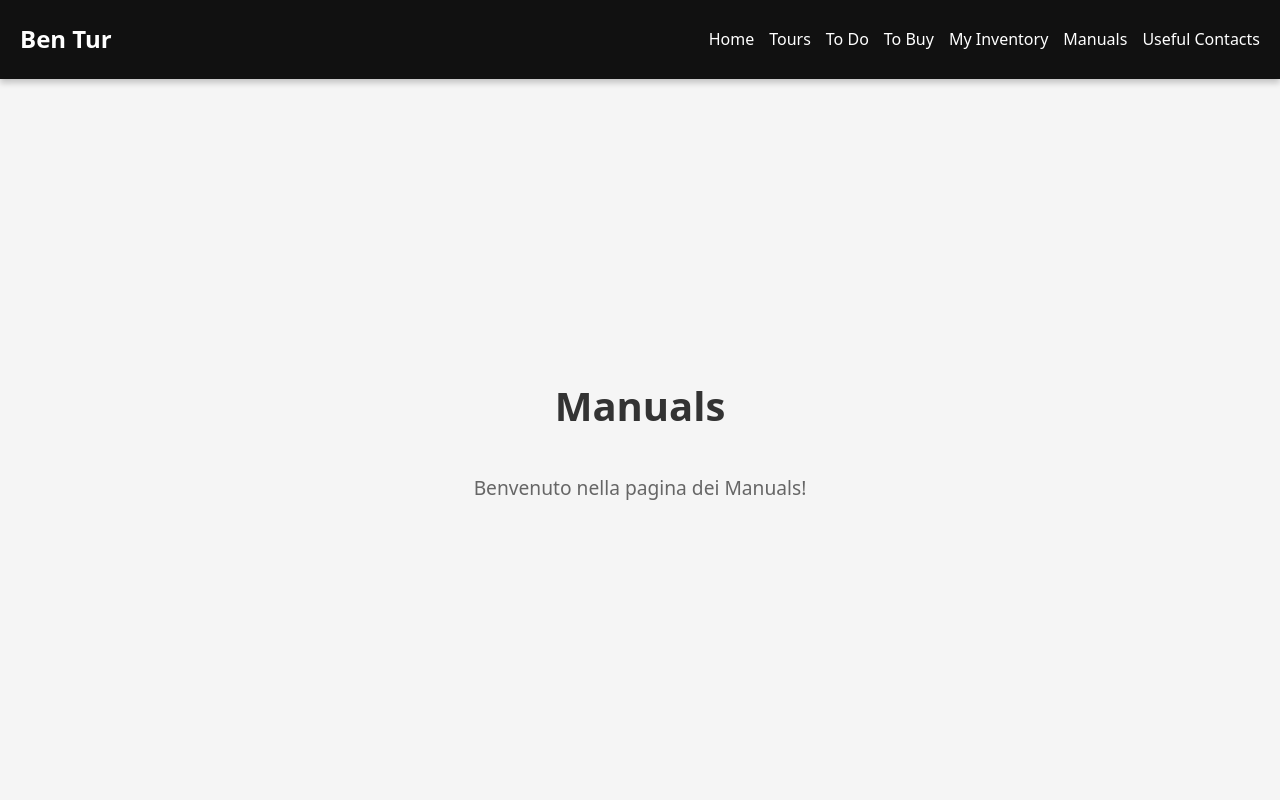
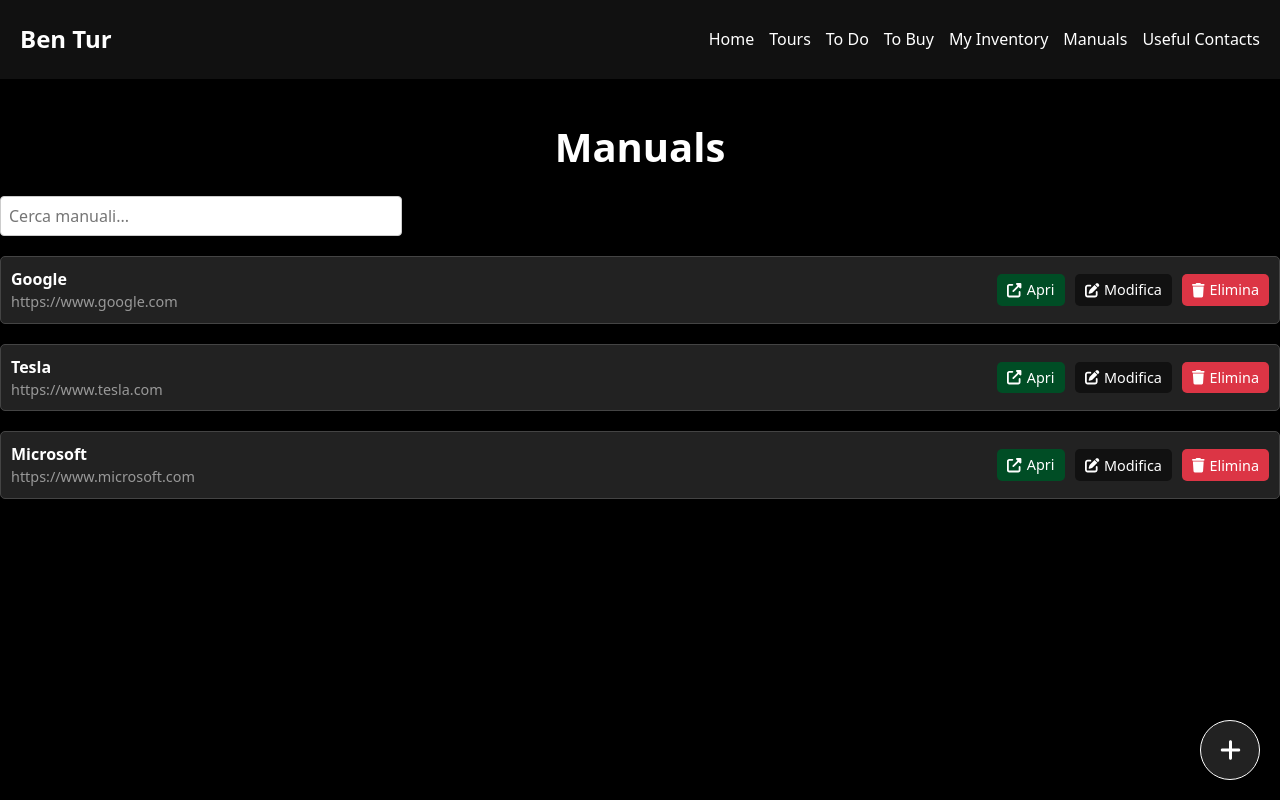
Before and after one commit to NatsuDragneel93/bentur, a React (Vite) app: page /manuals in a window 1280 px wide. Built offline with nearby package versions, Linux system fonts and the light colour scheme.

Commit message:
Pagina dei manuali

```diff
--- a/src/pages/manuals/Manuals.scss
+++ b/src/pages/manuals/Manuals.scss
@@ -1,18 +1,220 @@
 .manuals-page-container {
+  height: 100%;
+  background-color: black;
+  overflow-y: auto;
+  padding: 20px 0px;
+
+  h1 {
+    font-size: 2.5rem;
+    color: white;
+  }
+
+  @media (max-width: 768px) {
+    padding: 20px;
+  }
+}
+
+.manuals-container {
+  width: 100%;
+  max-width: 1400px;
+  margin-left: auto;
+  margin-right: auto;
+  text-align: center;
+}
+
+.search-bar {
+  margin-bottom: 20px;
+  width: 30% !important;
+
+  input {
+    width: 100%;
+    padding: 10px;
+    font-size: 1rem;
+    border: 1px solid #ccc;
+    border-radius: 5px;
+  }
+}
+
+.manuals-list {
+  display: flex;
+  flex-direction: column;
+  gap: 20px;
+}
+
+.manual-item {
+  display: flex;
+  justify-content: space-between;
+  align-items: center;
+  padding: 10px;
+  background-color: #222222;
+  border: 1px solid #444444;
+  border-radius: 5px;
+
+  .manual-info {
     display: flex;
     flex-direction: column;
-    align-items: center;
-    justify-content: center;
-    height: 100vh;
-    background-color: #f5f5f5;
+    text-align: left;
 
-    h1 {
-      font-size: 2.5rem;
-      color: #333;
+    .manual-title {
+      font-weight: bold;
+      font-size: 1rem;
+      color: white;
     }
 
-    p {
-      font-size: 1.2rem;
-      color: #666;
+    .manual-link {
+      font-size: 0.9rem;
+      color: #999999;
     }
   }
+
+  .manual-actions {
+    display: flex;
+    gap: 10px;
+
+    .open-button {
+      background-color: #004d25;
+      color: white;
+      border: none;
+      border-radius: 5px;
+      padding: 5px 10px;
+      font-size: 0.9rem;
+      display: flex;
+      align-items: center;
+      gap: 5px;
+      cursor: pointer;
+      text-decoration: none;
+
+      &:hover {
+        background-color: #003d1e;
+      }
+    }
+
+    .edit-button {
+      background-color: #111111;
+      color: white;
+      border: none;
+      border-radius: 5px;
+      padding: 5px 10px;
+      font-size: 0.9rem;
+      display: flex;
+      align-items: center;
+      gap: 5px;
+      cursor: pointer;
+
+      &:hover {
+        background-color: black;
+      }
+    }
+
+    .delete-button {
+      background-color: #dc3545;
+      color: white;
+      border: none;
+      border-radius: 5px;
+      padding: 5px 10px;
+      font-size: 0.9rem;
+      display: flex;
+      align-items: center;
+      gap: 5px;
+      cursor: pointer;
+
+      &:hover {
+        background-color: #a71d2a;
+      }
+    }
+  }
+}
+
+/* Pulsante per aggiungere un manuale */
+.add-manual-floating-button {
+  position: fixed;
+  bottom: 20px;
+  right: 20px;
+  width: 60px;
+  height: 60px;
+  background-color: #222222;
+  color: white;
+  border: 1px solid white;
+  border-radius: 50%;
+  display: flex;
+  justify-content: center;
+  align-items: center;
+  font-size: 1.5rem;
+  box-shadow: 0 4px 6px rgba(0, 0, 0, 0.2);
+  cursor: pointer;
+  transition: background-color 0.3s, transform 0.2s;
+
+  &:hover {
+    background-color: #004d25;
+    transform: scale(1.1);
+  }
+
+  &:active {
+    transform: scale(0.95);
+  }
+}
+
+.modal {
+  position: fixed;
+  top: 0;
+  left: 0;
+  width: 100%;
+  height: 100%;
+  background-color: rgba(0, 0, 0, 0.5);
+  display: flex;
+  justify-content: center;
+  align-items: center;
+
+  .modal-content {
+    background-color: white;
+    padding: 20px;
+    border-radius: 5px;
+    width: 400px;
+
+    form {
+      display: flex;
+      flex-direction: column;
+      gap: 10px;
+
+      label {
+        display: flex;
+        flex-direction: column;
+        font-size: 1rem;
+      }
+
+      .modal-actions {
+        display: flex;
+        justify-content: space-between;
+        margin-top: 20px;
+
+        .save-button {
+          padding: 10px 20px;
+          border: none;
+          border-radius: 5px;
+          cursor: pointer;
+          background-color: #004d25;
+          color: white;
+          transition: background-color 0.2s;
+
+          &:hover {
+            background-color: #003d1e;
+          }
+        }
+
+        .cancel-button {
+          padding: 10px 20px;
+          border: none;
+          border-radius: 5px;
+          cursor: pointer;
+          background-color: #555555;
+          color: white;
+          transition: background-color 0.2s;
+
+          &:hover {
+            background-color: #444444;
+          }
+        }
+      }
+    }
+  }
+}
--- a/src/pages/manuals/Manuals.tsx
+++ b/src/pages/manuals/Manuals.tsx
@@ -1,11 +1,179 @@
-import React from 'react';
+import React, { useState } from 'react';
 import './Manuals.scss';
+import { FontAwesomeIcon } from '@fortawesome/react-fontawesome';
+import { faPlus, faTrash, faEdit, faExternalLinkAlt } from '@fortawesome/free-solid-svg-icons';
+
+interface Manual {
+  id: number;
+  title: string;
+  link: string;
+}
 
 const Manuals: React.FC = () => {
+  const [manuals, setManuals] = useState<Manual[]>([
+    { id: 1, title: 'Google', link: 'https://www.google.com' },
+    { id: 2, title: 'Tesla', link: 'https://www.tesla.com' },
+    { id: 3, title: 'Microsoft', link: 'https://www.microsoft.com' },
+  ]);
+  const [searchTerm, setSearchTerm] = useState('');
+  const [isModalOpen, setIsModalOpen] = useState(false);
+  const [isDeleteModalOpen, setIsDeleteModalOpen] = useState(false);
+  const [manualToDelete, setManualToDelete] = useState<number | null>(null);
+  const [newManual, setNewManual] = useState<Manual>({ id: 0, title: '', link: '' });
+  const [editingIndex, setEditingIndex] = useState<number | null>(null);
+
+  const handleInputChange = (e: React.ChangeEvent<HTMLInputElement>) => {
+    const { name, value } = e.target;
+    setNewManual({ ...newManual, [name]: value });
+  };
+
+  const handleAddOrEditManual = () => {
+    const updatedLink = newManual.link.startsWith('http://') || newManual.link.startsWith('https://')
+      ? newManual.link
+      : `https://${newManual.link}`;
+
+    if (editingIndex !== null) {
+      const updatedManuals = [...manuals];
+      updatedManuals[editingIndex] = { ...newManual, link: updatedLink };
+      setManuals(updatedManuals);
+    } else {
+      setManuals([...manuals, { ...newManual, id: Date.now(), link: updatedLink }]);
+    }
+
+    setNewManual({ id: 0, title: '', link: '' });
+    setEditingIndex(null);
+    setIsModalOpen(false);
+  };
+
+  const handleDeleteManual = () => {
+    if (manualToDelete !== null) {
+      setManuals(manuals.filter((_, index) => index !== manualToDelete));
+      setManualToDelete(null);
+      setIsDeleteModalOpen(false);
+    }
+  };
+
+  const handleEditManual = (index: number) => {
+    setNewManual(manuals[index]);
+    setEditingIndex(index);
+    setIsModalOpen(true);
+  };
+
+  const filteredManuals = manuals.filter((manual) =>
+    manual.title.toLowerCase().includes(searchTerm.toLowerCase())
+  );
+
   return (
     <div className="manuals-page-container">
-      <h1>Manuals</h1>
-      <p>Benvenuto nella pagina dei Manuals!</p>
+      <div className="manuals-container">
+        <h1>Manuals</h1>
+        <div className="search-bar">
+          <input
+            type="text"
+            placeholder="Cerca manuali..."
+            value={searchTerm}
+            onChange={(e) => setSearchTerm(e.target.value)}
+          />
+        </div>
+        <div className="manuals-list">
+          {filteredManuals.map((manual, index) => (
+            <div key={manual.id} className="manual-item">
+              <div className="manual-info">
+                <span className="manual-title">{manual.title}</span>
+                <span className="manual-link">{manual.link}</span>
+              </div>
+              <div className="manual-actions">
+                <a
+                  href={manual.link}
+                  target="_blank"
+                  rel="noopener noreferrer"
+                  className="open-button"
+                >
+                  <FontAwesomeIcon icon={faExternalLinkAlt} /> Apri
+                </a>
+                <button className="edit-button" onClick={() => handleEditManual(index)}>
+                  <FontAwesomeIcon icon={faEdit} /> Modifica
+                </button>
+                <button
+                  className="delete-button"
+                  onClick={() => {
+                    setManualToDelete(index);
+                    setIsDeleteModalOpen(true);
+                  }}
+                >
+                  <FontAwesomeIcon icon={faTrash} /> Elimina
+                </button>
+              </div>
+            </div>
+          ))}
+        </div>
+        <button
+          className="add-manual-floating-button"
+          onClick={() => setIsModalOpen(true)}
+        >
+          <FontAwesomeIcon icon={faPlus} />
+        </button>
+      </div>
+
+      {isModalOpen && (
+        <div className="modal">
+          <div className="modal-content">
+            <h2>{editingIndex !== null ? 'Modifica Manuale' : 'Aggiungi Manuale'}</h2>
+            <form>
+              <label>
+                Titolo:
+                <input
+                  type="text"
+                  name="title"
+                  value={newManual.title}
+                  onChange={handleInputChange}
+                />
+              </label>
+              <label>
+                Link:
+                <input
+                  type="text"
+                  name="link"
+                  value={newManual.link}
+                  onChange={handleInputChange}
+                />
+              </label>
+              <div className="modal-actions">
+                <button type="button" className="save-button" onClick={handleAddOrEditManual}>
+                  {editingIndex !== null ? 'Salva Modifiche' : 'Aggiungi'}
+                </button>
+                <button type="button" className="cancel-button" onClick={() => setIsModalOpen(false)}>
+                  Annulla
+                </button>
+              </div>
+            </form>
+          </div>
+        </div>
+      )}
+
+      {isDeleteModalOpen && (
+        <div className="modal">
+          <div className="modal-content">
+            <h3>Sei sicuro di voler cancellare il manuale?</h3>
+            <div className="delete-actions">
+              <button
+                type="button"
+                className="confirm-button"
+                onClick={handleDeleteManual}
+              >
+                Sì
+              </button>
+              <button
+                type="button"
+                className="cancel-button"
+                onClick={() => setIsDeleteModalOpen(false)}
+              >
+                Annulla
+              </button>
+            </div>
+          </div>
+        </div>
+      )}
     </div>
   );
 };
```
